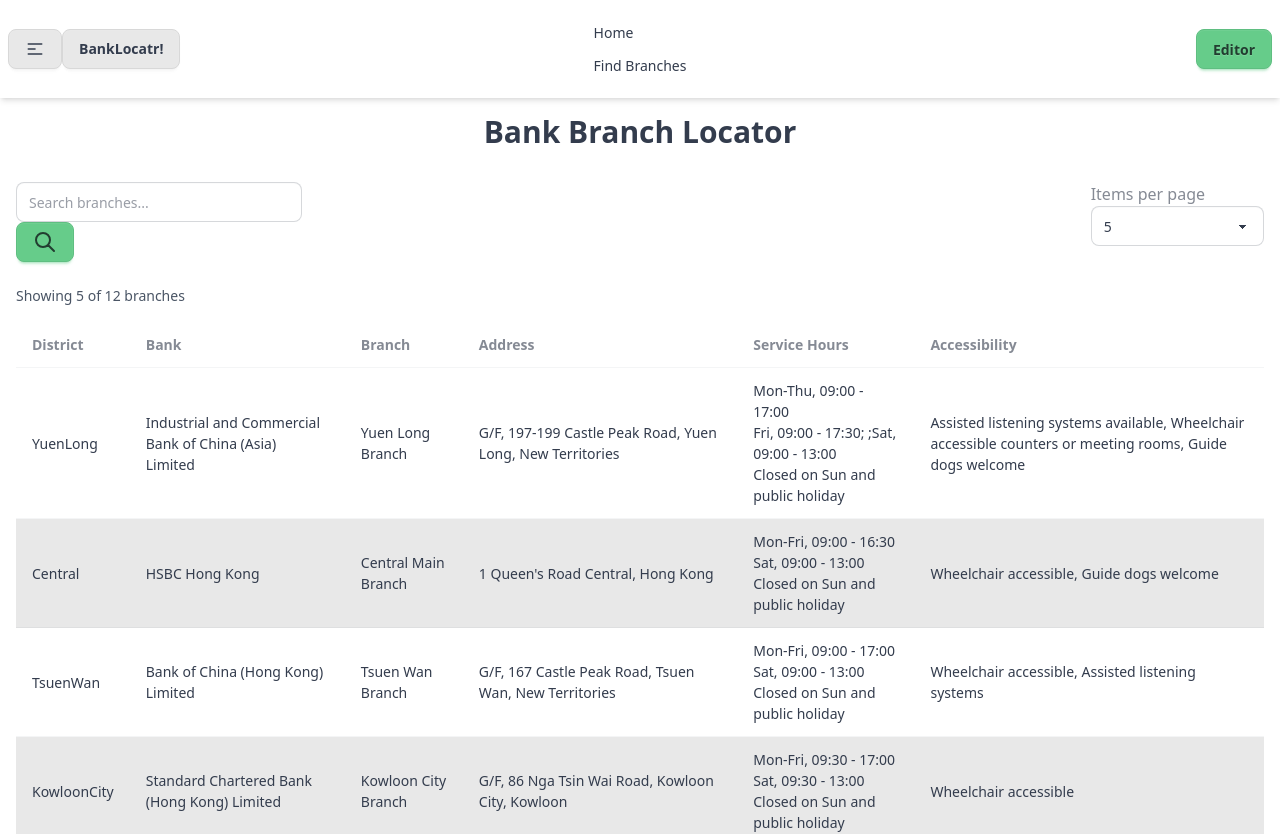
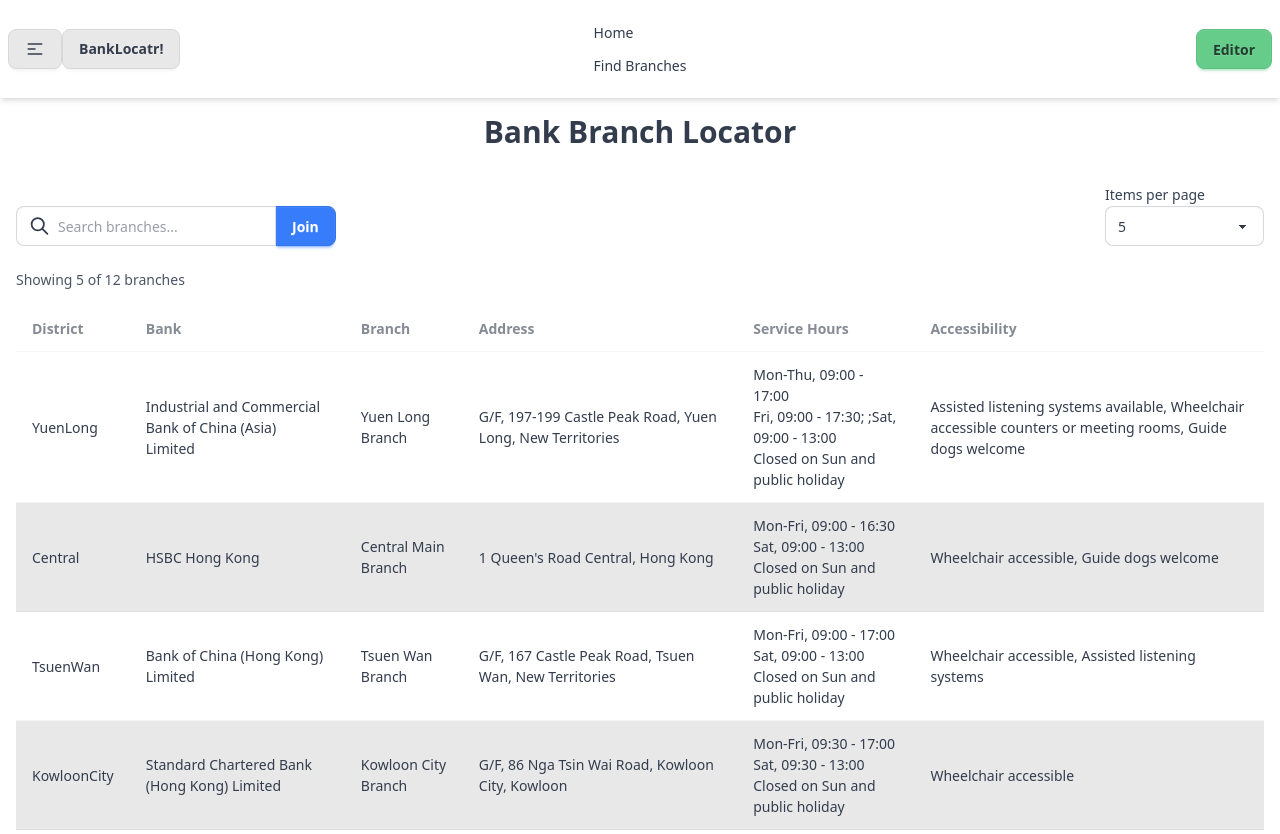
Before and after one commit to lifehome/AY2024-UFCE3Q-30-3-Frontend, an Angular app: page /branches in a window 1280 px wide. Shown: the top 834 px of the page. Built offline with nearby package versions, Linux system fonts and the light colour scheme.

Commit message:
🔨 fix: search box + per page items dropdown in branches page

```diff
--- a/src/app/branches/branches.component.html
+++ b/src/app/branches/branches.component.html
@@ -2,37 +2,37 @@
   <h1 class="text-3xl font-bold text-center mb-8" id="page-title">Bank Branch Locator</h1>
 
   <!-- Search and Filter Section -->
-  <div class="flex flex-col md:flex-row gap-4 justify-between mb-6" role="search" aria-labelledby="search-heading">
+  <div class="flex flex-col md:flex-row gap-4 justify-between items-end mb-6" role="search" aria-labelledby="search-heading">
     <span id="search-heading" class="sr-only">Search and filter options</span>
     <!-- Search Box -->
-    <div class="form-control">
-      <label for="branch-search" class="sr-only">Search branches</label>
-      <div class="input-group">
-        <input
-          id="branch-search"
-          type="text"
-          placeholder="Search branches..."
-          class="input input-bordered w-full"
-          [(ngModel)]="searchTerm"
-          (keyup.enter)="onSearch()"
-          aria-label="Search branches"
-        />
-        <button class="btn btn-primary" (click)="onSearch()" aria-label="Search">
+    <div class="join">
+      <div>
+        <label class="input join-item">
           <svg xmlns="http://www.w3.org/2000/svg" class="h-6 w-6" fill="none" viewBox="0 0 24 24" stroke="currentColor" aria-hidden="true">
             <path stroke-linecap="round" stroke-linejoin="round" stroke-width="2" d="M21 21l-6-6m2-5a7 7 0 11-14 0 7 7 0 0114 0z" />
           </svg>
-        </button>
+          <input
+            type="email"
+            [(ngModel)]="searchTerm"
+            (keyup.enter)="onSearch()"
+            placeholder="Search branches..."
+            required
+          />
+        </label>
+        <div class="validator-hint hidden">Please enter something!</div>
       </div>
+      <button class="btn btn-secondary join-item" (click)="onSearch()" aria-label="Search">Join</button>
     </div>
 
     <!-- Items Per Page Selector -->
-    <div class="form-control w-full md:w-auto">
-      <label for="page-size-select" class="label">
-        <span class="label-text">Items per page</span>
+    <div>
+      <label for="Headline">
+        <span class="text-sm font-medium text-gray-700">Items per page</span>
+
+        <select class="select" id="page-size-select" [(ngModel)]="pageSize" (change)="onPageSizeChange()" aria-label="Select number of items per page">
+          <option *ngFor="let size of pageSizeOptions" [value]="size">{{ size }}</option>
+        </select>
       </label>
-      <select id="page-size-select" class="select select-bordered" [(ngModel)]="pageSize" (change)="onPageSizeChange()" aria-label="Select number of items per page">
-        <option *ngFor="let size of pageSizeOptions" [value]="size">{{ size }}</option>
-      </select>
     </div>
   </div>
 
```
